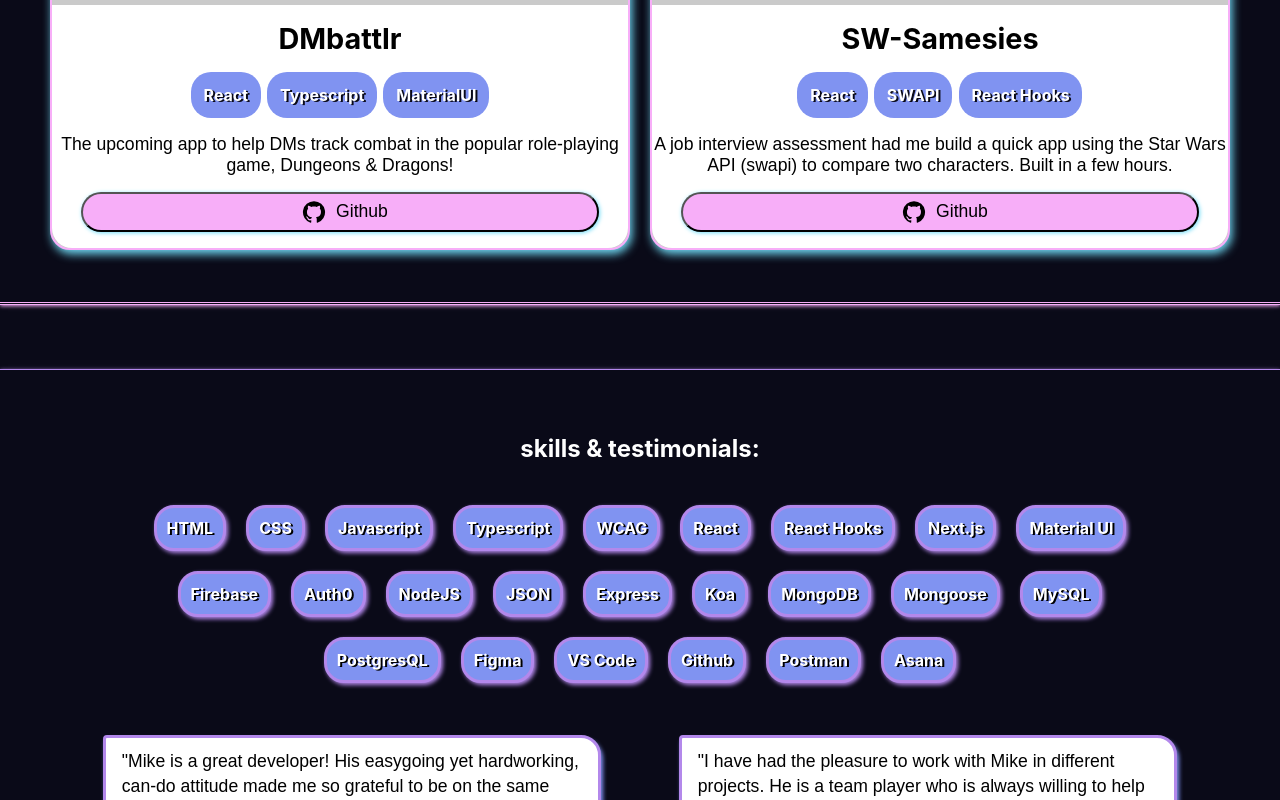
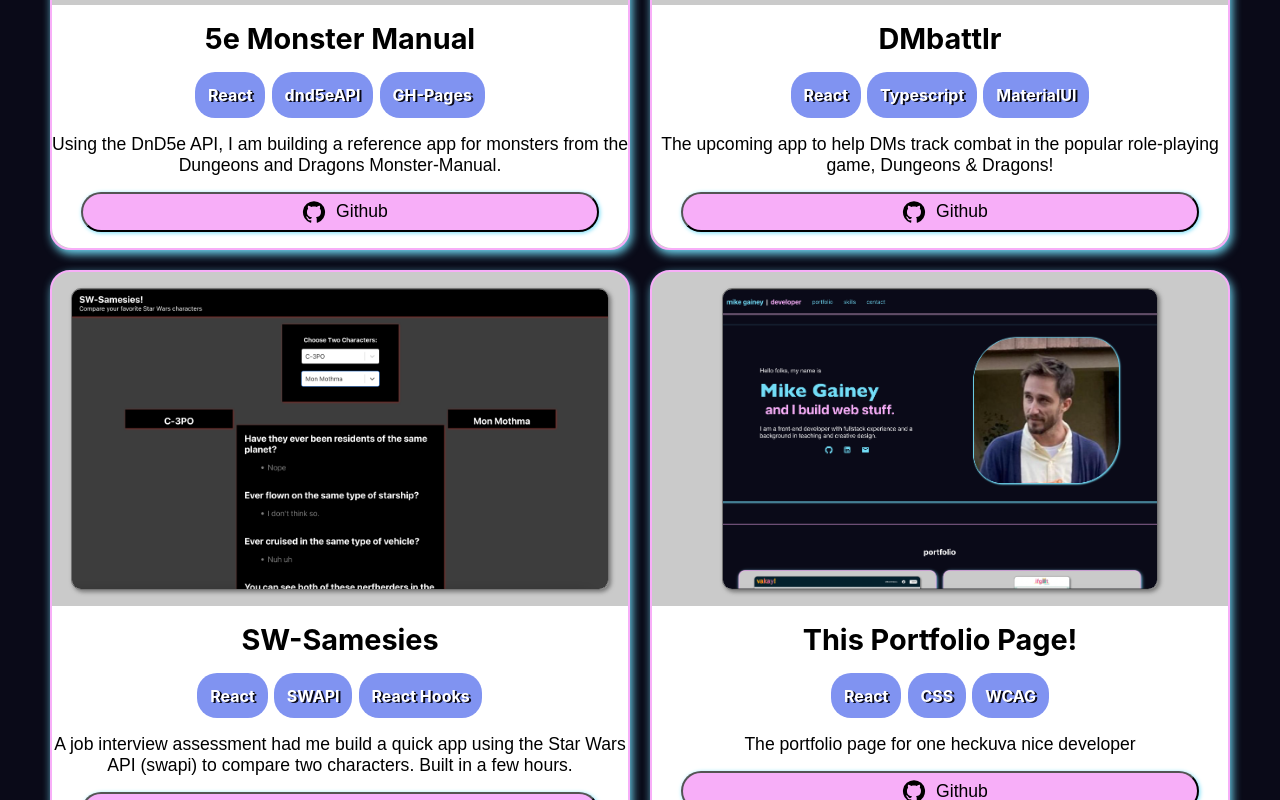
Before and after one commit to gainesaurus/portfolio, a React (Create React App) app: page / in a window 1280 px wide. Shown: the part 2540-3340 px from the top of the page. Built offline with nearby package versions, Linux system fonts and the light colour scheme.

Commit message:
add projects to projectList

```diff
--- a/src/Components/ProjectList.module.css
+++ b/src/Components/ProjectList.module.css
@@ -54,6 +54,8 @@
   align-items: center;
   background-color: white;
   border-radius: 0 0 20px 20px;
+  width: 100%;
+  /* margin: 0 0.2rem 0 0.2rem; */
 }
 
 .projectTitle {
--- a/src/data.tsx
+++ b/src/data.tsx
@@ -37,6 +37,14 @@ export const projects = [
 export const sideProjects =
 [
   {
+    title: "5e Monster Manual",
+    subtitle: ["React", "dnd5eAPI", "GH-Pages"],
+    description: "Using the DnD5e API, I am building a reference app for monsters from the Dungeons and Dragons Monster-Manual.",
+    image: "./images/MonsterManual-UI.png",
+    link: "https://gainesaurus.github.io/monster-manual/",
+    gitLink: "https://github.com/gainesaurus/monster-manual",
+  },
+  {
     title: "DMbattlr",
     subtitle: ["React", "Typescript", "MaterialUI"],
     description: "The upcoming app to help DMs track combat in the popular role-playing game, Dungeons & Dragons!",
@@ -51,6 +59,14 @@ export const sideProjects =
     image: "./images/SWmates-UI.png",
     link: "",
     gitLink: "https://github.com/gainesaurus/sw-mates",
+  },
+  {
+    title: "This Portfolio Page!",
+    subtitle: ["React", "CSS", "WCAG"],
+    description: "The portfolio page for one heckuva nice developer",
+    image: "./images/Portfolio-UI.png",
+    link: "https://gainesaur.netlify.app",
+    gitLink: "https://github.com/gainesaurus/portfolio",
   }
 ];
 
```
Also changed, not shown: public/images/Portfolio-UI.png (added), 1 other file (tests, documents, lock files or other folders).
